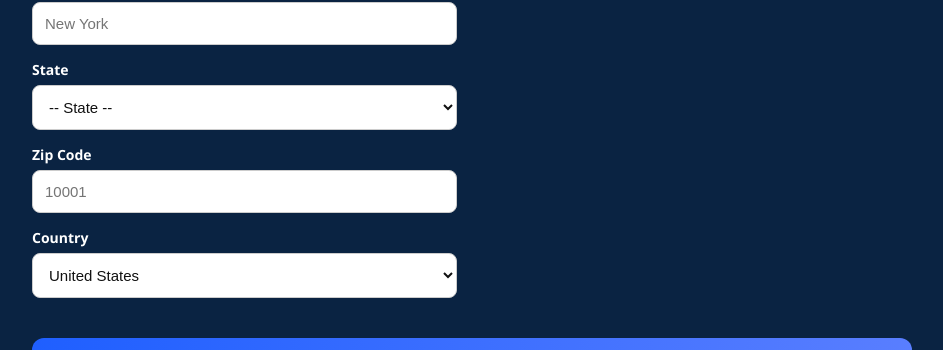
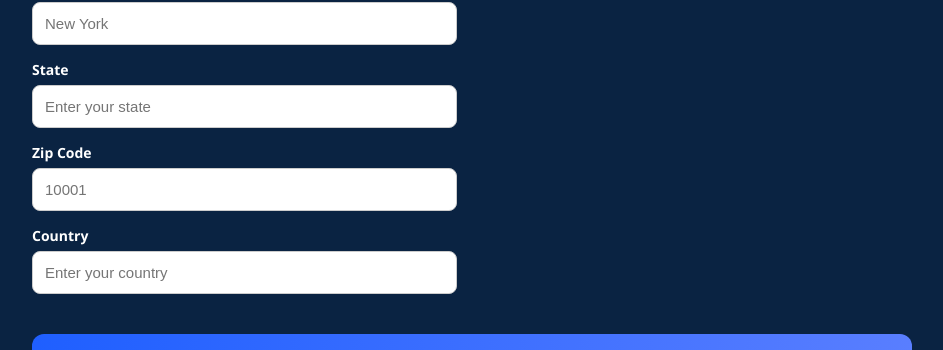
Before and after one commit to TraceASI/traceai-checkout, a plain HTML site: page index.html in a window 1280 px wide. Shown: the part 821-1171 px from the top of the page, without its empty margins (168-1111 px from the left). Drawn offline with Linux system fonts and the light colour scheme.

Commit message:
Updated homepage layout and inputs

```diff
--- a/index.html
+++ b/index.html
@@ -80,7 +80,7 @@
       color: #fff;
     }
 
-    input, select {
+    input {
       width: 100%;
       padding: 12px;
       font-size: 15px;
@@ -91,7 +91,7 @@
       transition: border-color 0.2s ease;
     }
 
-    input:focus, select:focus {
+    input:focus {
       border-color: var(--accent-color);
       outline: none;
     }
@@ -186,24 +186,13 @@
       <input type="text" placeholder="New York">
 
       <label>State</label>
-      <select>
-        <option>-- State --</option>
-        <option>New York</option>
-        <option>California</option>
-        <option>Texas</option>
-      </select>
+      <input type="text" placeholder="Enter your state">
 
       <label>Zip Code</label>
       <input type="text" placeholder="10001">
 
       <label>Country</label>
-      <select>
-        <option>United States</option>
-        <option>United Kingdom</option>
-        <option>Canada</option>
-        <option>Australia</option>
-        <option>Other</option>
-      </select>
+      <input type="text" placeholder="Enter your country">
     </div>
 
     <!-- Payment Info -->
```
